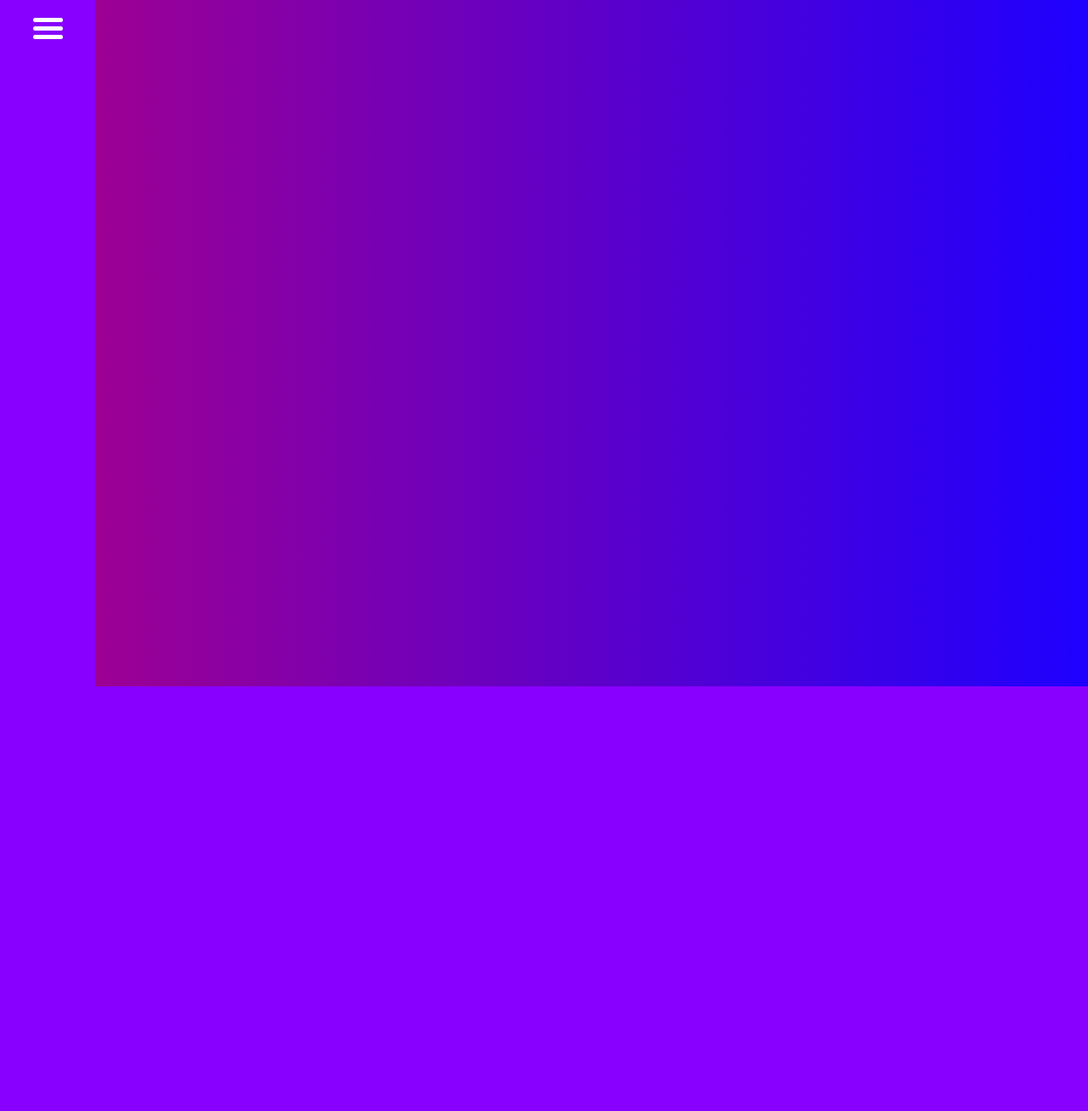
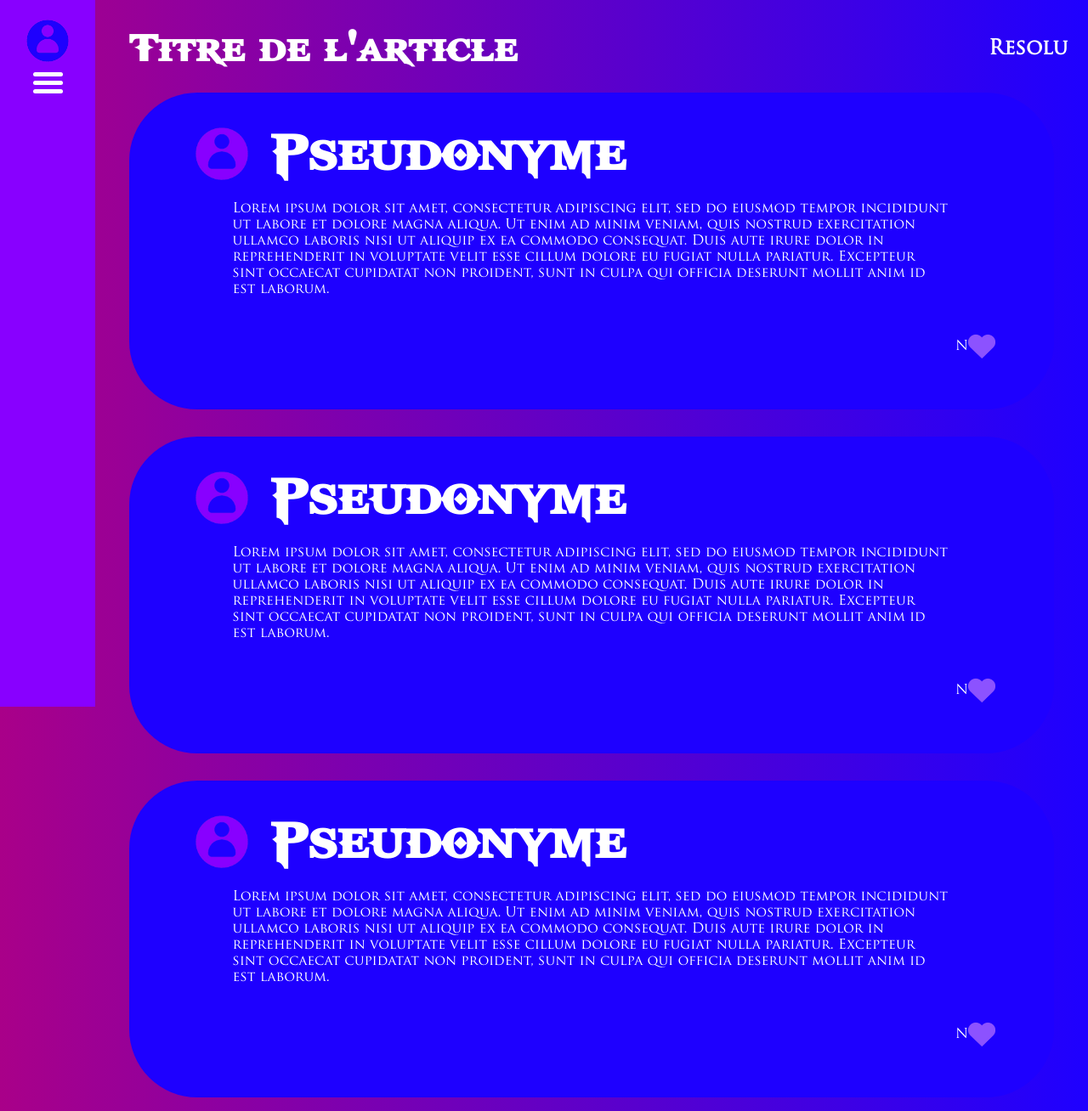
Before and after one commit to MaximeB16/Trophy-Lister, a PHP site: page /html/article.html in a window 1280 px wide. Shown: the whole page at 85% size. Before the commit the page ends 808 px from the top, so only its background shows below. Run offline with PHP 8.4, Linux system fonts and the light colour scheme.

Commit message:
Add files via upload

```diff
--- /dev/null
+++ b/css/article.css
@@ -0,0 +1,88 @@
+h1 {
+    font-size: 3rem; /* Réduire la taille pour s'adapter à la `smallBox` */
+    margin: 0 1rem; /* Espacement horizontal */
+    color: white; /* Couleur du texte */
+}
+p{
+    font-size: 1rem;
+}
+.container {
+    display: flex;
+    flex-direction: column; /* Empile les largeBox verticalement */
+    width: calc(100% - 10rem); /* La largeur reste calculée par rapport à la nav */
+    padding: 1rem;
+    margin-left: 7rem; /* Espace par rapport à la nav */
+    border-radius: 2.5rem;
+    height: auto; /* Assure que la hauteur s'ajuste automatiquement */
+}
+.largeBox {
+    display: flex;
+    flex-direction: column; /* Empile les éléments verticalement */
+    align-items: center;
+    justify-content: flex-start; /* Laisse l'espace se remplir à partir du haut */
+    width: 100%;
+    margin-bottom: 1rem;
+    padding-top: 1rem;
+    padding-bottom: 1rem; /* Ajouté pour assurer un peu d'espace en bas */
+    height: 100%;
+}
+
+.sousLargebox {
+    width: 80%;
+    display: flex;
+    flex-direction: row;
+    justify-content: space-between;
+    align-items: center; /* Assure que les éléments sont centrés verticalement */
+    margin-bottom: 1rem; /* Ajoute un espacement entre les sous-boxes */
+}
+
+.ajout{
+    background: linear-gradient(90deg, #8800ff, #a90089, #1e00ff, #a90089, #8800ff);
+    border-radius: 5rem;
+    border: none;
+    font-size: 1.5rem;
+    text-align: center;
+    text-decoration: none;
+}
+
+.largeBox h1{
+    font-size: 4rem;
+}
+
+img{
+    width: 2rem;
+    height: 2rem;
+}
+.commentaire{
+    background-color: #1e00ff;
+    border-radius: 5rem;
+    padding: 1rem;
+    margin: 1rem;
+}
+.entete{
+    display: flex;
+    flex-direction: row;
+    justify-content: space-between;
+    align-items: center;
+    width: 90%;
+}
+.footerCom{
+    width:90%;
+    display: flex;
+    justify-content: flex-end;
+    align-items: center;
+}
+.identite{
+    display: flex;
+    justify-content: flex-start;
+    align-items: center;
+}
+.pdp{
+    width: 5rem;
+    height: 5rem;
+}
+#titre{
+    display: flex;
+    justify-content: space-between;
+    align-items: center;
+}
--- a/css/style.css
+++ b/css/style.css
@@ -103,3 +103,7 @@ nav {
     padding-top: 60px;
     transition: left 0.5s ease;
 }
+#btnCompte{
+    width: 4rem;
+    height: 4rem;
+}
--- a/html/article.html
+++ b/html/article.html
@@ -4,13 +4,14 @@
         <title>Trophées - Accueil</title>
         <meta charset="UTF-8">
         <link href="../css/style.css" rel="stylesheet">
-        <link href="../css/index.css" rel="stylesheet">
+        <link href="../css/article.css" rel="stylesheet">
         <link rel="icon" type="image/png" href="">
         <meta name="viewport" content="width=device-width, initial-scale=1, shrink-to-fit=no">
         <script src="../js/script.js"></script>
     </head>
     <body>
         <nav>
+            <img src="../images/default.png" alt="" id="btnCompte">
             <div id="mySidenav" class="sidenav">
                 <a id="closeBtn" href="#" class="close" onclick="closeNav()"><b id="closeBtnX">×</b></a>
                 <ul>
@@ -29,6 +30,72 @@
                 </div>
             </a>
         </nav>
+
+        <div class="container">
+            <div>
+                <div id="titre">
+                    <h1>Titre de l'article</h1>
+                    <h2>Resolu</h2>
+                </div>
+                <div class="commentaire">
+                    <div class="largeBox">
+                        <div class="entete">
+                            <div class="identite">
+                                <img src="../images/default2.png" alt="" class="pdp">
+                                <h1>Pseudonyme</h1>
+                            </div>
+                        </div>
+                        <div class="sousLargebox">
+                            <p>Lorem ipsum dolor sit amet, consectetur adipiscing elit, sed do eiusmod tempor incididunt ut labore et dolore magna aliqua. Ut enim ad minim veniam, quis nostrud exercitation ullamco laboris nisi ut aliquip ex ea commodo consequat. Duis aute irure dolor in reprehenderit in voluptate velit esse cillum dolore eu fugiat nulla pariatur. Excepteur sint occaecat cupidatat non proident, sunt in culpa qui officia deserunt mollit anim id est laborum.</p>
+                        </div>
+                        <div class="footerCom">
+                            <p>N</p>
+                            <img src="../images/Design_sans_titre_1_-removebg-preview.png" alt="">
+                        </div>
+                    </div>
+                </div>
+            </div>
+
+            <div>
+                <div class="commentaire">
+                    <div class="largeBox">
+                        <div class="entete">
+                            <div class="identite">
+                                <img src="../images/default2.png" alt="" class="pdp">
+                                <h1>Pseudonyme</h1>
+                            </div>
+                        </div>
+                        <div class="sousLargebox">
+                            <p>Lorem ipsum dolor sit amet, consectetur adipiscing elit, sed do eiusmod tempor incididunt ut labore et dolore magna aliqua. Ut enim ad minim veniam, quis nostrud exercitation ullamco laboris nisi ut aliquip ex ea commodo consequat. Duis aute irure dolor in reprehenderit in voluptate velit esse cillum dolore eu fugiat nulla pariatur. Excepteur sint occaecat cupidatat non proident, sunt in culpa qui officia deserunt mollit anim id est laborum.</p>
+                        </div>
+                        <div class="footerCom">
+                            <p>N</p>
+                            <img src="../images/Design_sans_titre_1_-removebg-preview.png" alt="">
+                        </div>
+                    </div>
+                </div>
+            </div>
+
+            <div>
+                <div class="commentaire">
+                    <div class="largeBox">
+                        <div class="entete">
+                            <div class="identite">
+                                <img src="../images/default2.png" alt="" class="pdp">
+                                <h1>Pseudonyme</h1>
+                            </div>
+                        </div>
+                        <div class="sousLargebox">
+                            <p>Lorem ipsum dolor sit amet, consectetur adipiscing elit, sed do eiusmod tempor incididunt ut labore et dolore magna aliqua. Ut enim ad minim veniam, quis nostrud exercitation ullamco laboris nisi ut aliquip ex ea commodo consequat. Duis aute irure dolor in reprehenderit in voluptate velit esse cillum dolore eu fugiat nulla pariatur. Excepteur sint occaecat cupidatat non proident, sunt in culpa qui officia deserunt mollit anim id est laborum.</p>
+                        </div>
+                        <div class="footerCom">
+                            <p>N</p>
+                            <img src="../images/Design_sans_titre_1_-removebg-preview.png" alt="">
+                        </div>
+                    </div>
+                </div>
+            </div>
+        </div>
         <footer>
         </footer>
     </body>
```
Also changed, not shown: images/Design_sans_titre_1_-removebg-preview.png (added), images/default.png (added), images/default2.png (added).
